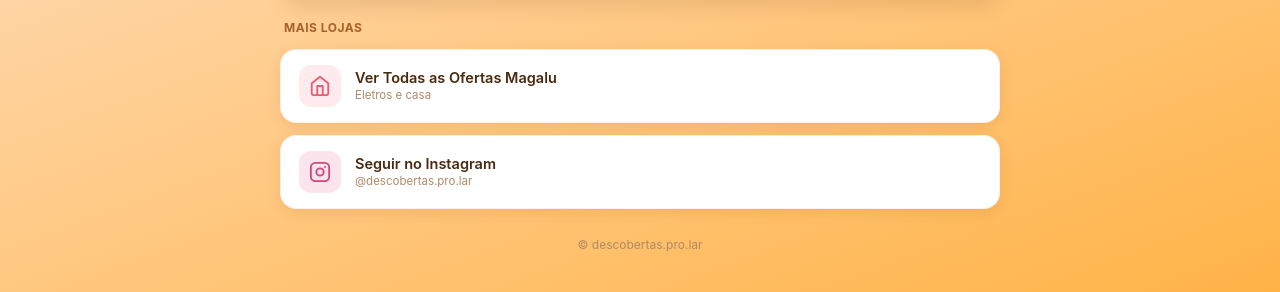
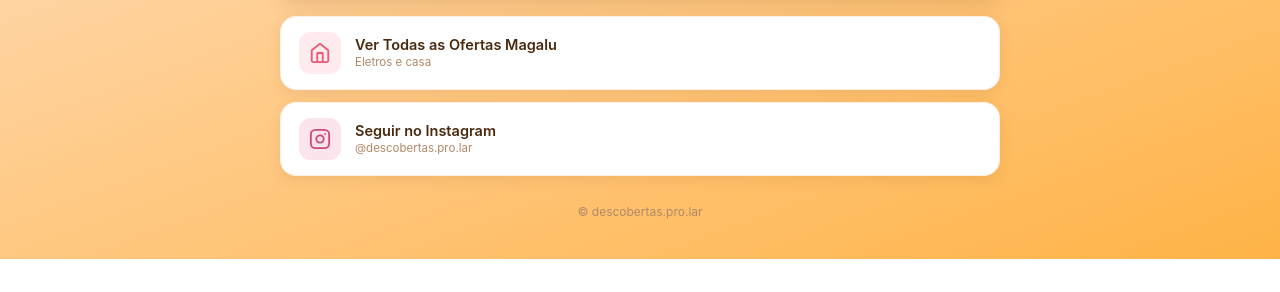
Before and after one commit to descobertas-pro-lar/descobertas-pro-lar, a plain HTML site: page index.html in a window 1280 px wide. Shown: the part 911-1203 px from the top of the page. After the commit the page ends 1170 px from the top, so only its background shows below. Drawn offline with Linux system fonts and the light colour scheme.

Commit message:
Remove 'Mais Lojas' label

```diff
--- a/index.html
+++ b/index.html
@@ -424,7 +424,6 @@
 
     <!-- Remaining links -->
     <div class="links">
-      <div class="section-label">Mais lojas</div>
 
       <a class="link-card" href="https://www.magazinevoce.com.br/magazinedescobertaslar/" target="_blank">
         <div class="link-icon icon-magalu"><svg viewBox="0 0 24 24" fill="none" stroke="#E85D75" stroke-width="2" stroke-linecap="round" stroke-linejoin="round"><path d="M3 9 12 2l9 7v11a2 2 0 0 1-2 2H5a2 2 0 0 1-2-2Z"/><path d="M9 22V12h6v10"/></svg></div>
```
